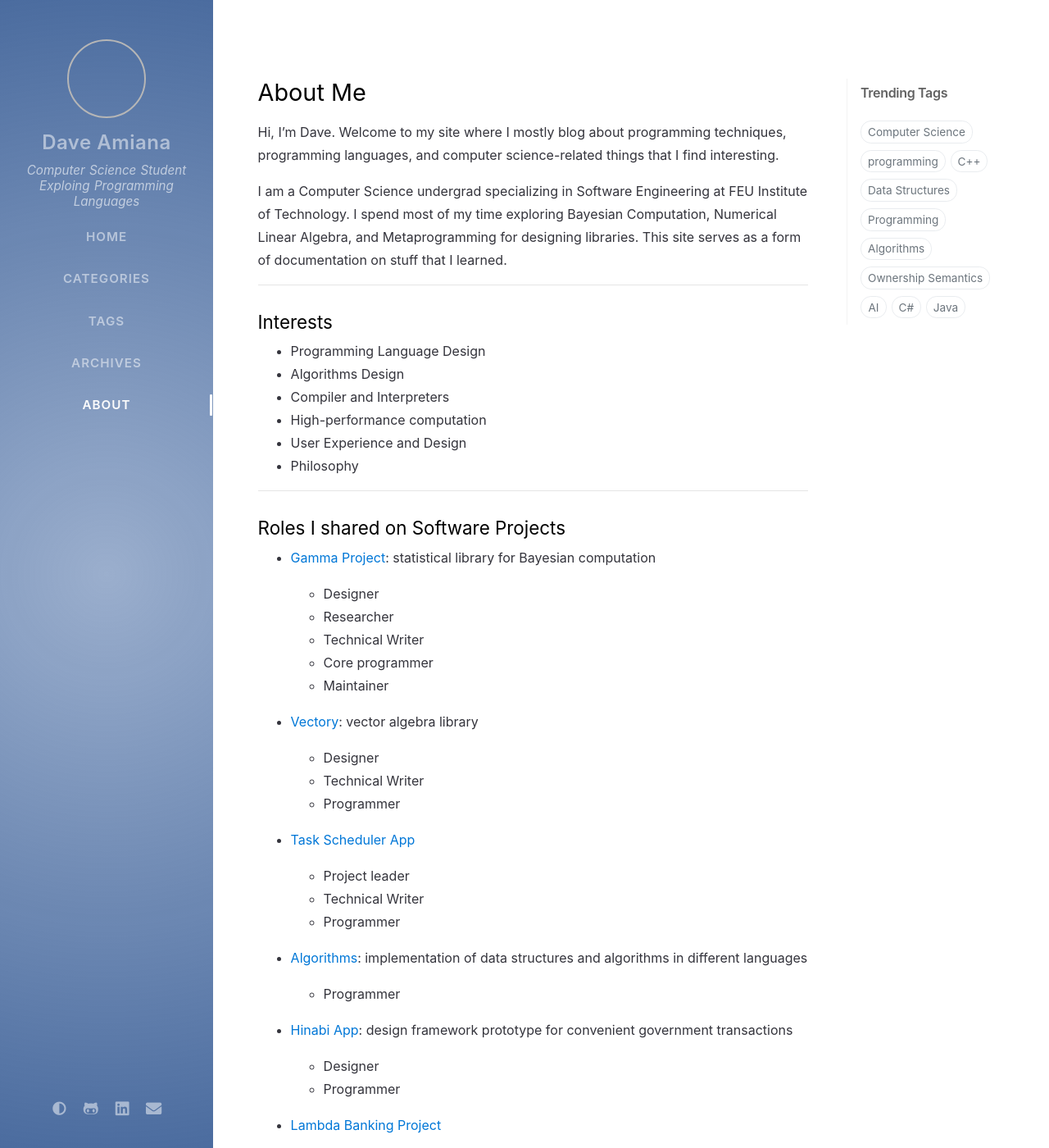
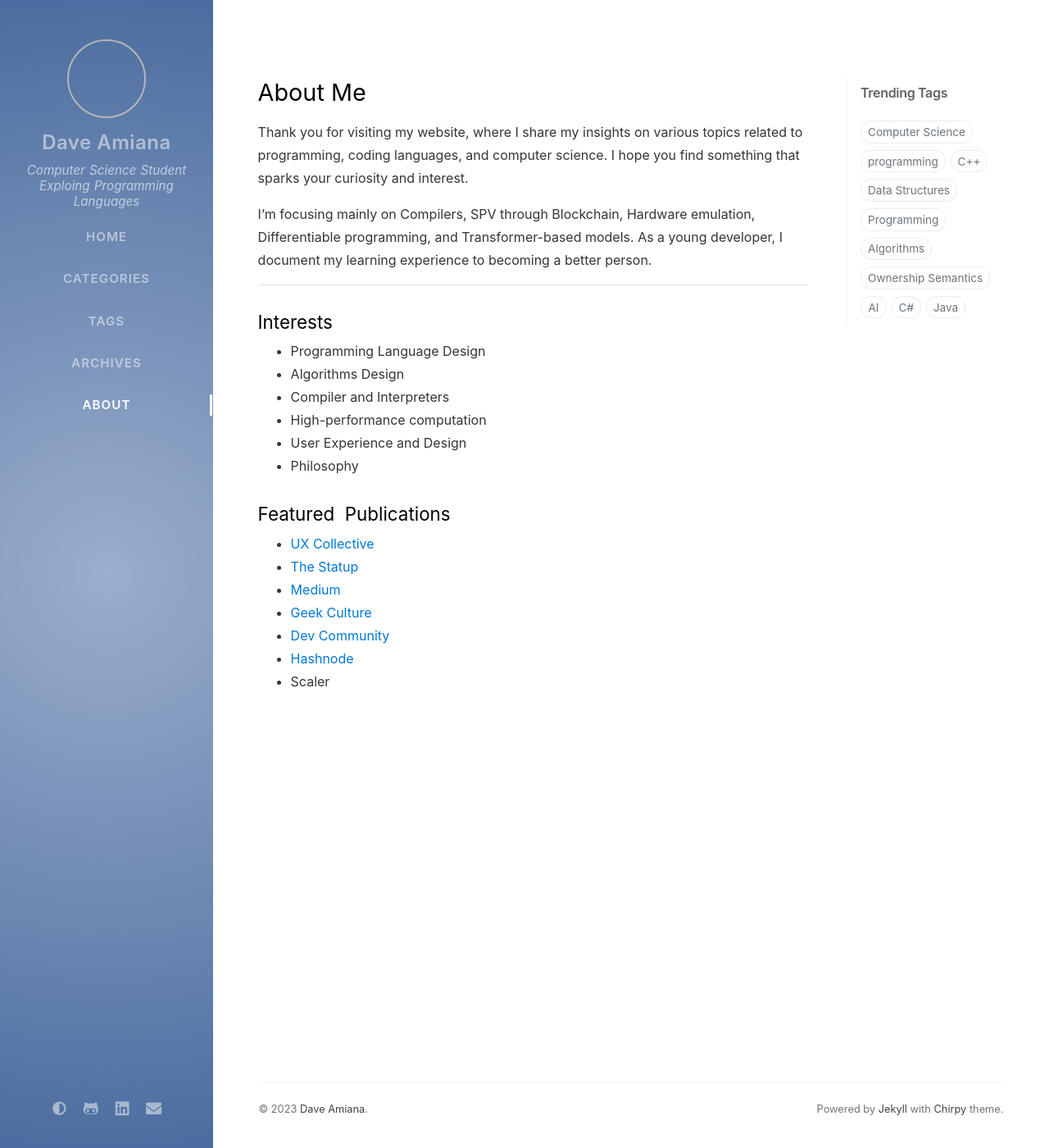
Before and after one commit to adeeconometrics/regularcode, a Jekyll site: the page built from _tabs/about.md, in a window 1280 px wide and 1400 px high. Shown: the whole window at 82% size. Built offline with Jekyll 4.4.1, drawn with Linux system fonts in a browser that asks for light colours; nearby versions of some CDN libraries; comment, search, counter and statistics services are not loaded; some of the changed text lies outside the part shown.

Commit message:
updated content

```diff
--- a/_tabs/about.md
+++ b/_tabs/about.md
@@ -4,17 +4,12 @@ icon: fas fa-info-circle
 order: 4
 ---
 
+
 # About Me
 
+Thank you for visiting my website, where I share my insights on various topics related to programming, coding languages, and computer science. I hope you find something that sparks your curiosity and interest.
 
-
-Hi, I'm Dave. Welcome to my site where I mostly blog about programming techniques, programming languages, and computer science-related things that I find interesting.
-
-
-
-I am a Computer Science undergrad specializing in Software Engineering at FEU Institute of Technology.  I spend most of my time exploring Bayesian Computation, Numerical Linear Algebra, and Metaprogramming for designing libraries. This site serves as a form of documentation on stuff that I learned.
-
-
+I'm focusing mainly on Compilers, SPV through Blockchain, Hardware emulation, Differentiable programming, and Transformer-based models. As a young developer, I document my learning experience to becoming a better person.
 
 ---
 
@@ -27,54 +22,7 @@ I am a Computer Science undergrad specializing in Software Engineering at FEU In
 - User Experience and Design
 - Philosophy
 
-
----
-
-## Roles I shared on Software Projects
-
-- [Gamma Project](https://adeeconometrics.github.io/s_distributions/genindex.html): statistical library for Bayesian computation
-
-  - Designer
-  - Researcher
-  - Technical Writer
-  - Core programmer
-  - Maintainer
-
-- [Vectory](https://adeeconometrics.github.io/Vectory/vector.html): vector algebra library
-
-  - Designer
-  - Technical Writer
-  - Programmer
-
-- [Task Scheduler App](https://adeeconometrics.github.io/TaskScheduler/)
-
-  - Project leader
-  - Technical Writer
-  - Programmer
-
-- [Algorithms](https://github.com/adeeconometrics/Algorithms): implementation of data structures and algorithms in different languages
-
-  - Programmer
-
-- [Hinabi App](https://github.com/adeeconometrics/Hinabi-App): design framework prototype for convenient government transactions
-
-  - Designer
-  - Programmer
-
-- [Lambda Banking Project](https://github.com/adeeconometrics/Lambda-Banking-App/tree/master)
-
-  - Project leader
-  - Programmer
-
-- [Lambda E-commerce Project](https://github.com/adeeconometrics/LambdaPHP_Project/tree/main/Finals)
-
-  - Project Leader
-  - Database Design
-
-
----
-
-## Featured  Publications
+## Featured  Publications
 
 - [UX Collective](https://uxdesign.cc/general-principles-of-design-don-normans-principles-4e2d97267905)
 - [The Statup](https://medium.com/swlh/making-sense-of-algorithms-general-perspective-c3ba626577ae)
@@ -83,69 +31,3 @@ I am a Computer Science undergrad specializing in Software Engineering at FEU In
 - [Dev Community](https://twitter.com/CodeNewbies/status/1434622479646011393)
 - [Hashnode](https://dcode.hashnode.dev/the-r-language-an-overview)
 - Scaler
-
----
-
-## Tech Stack
-
-**Programming Languages**
-
-- C++
-- Python
-- Java
-- Julia
-- C#
-- Swift
-- Dart
-- PHP
-- R
-- Bash
-- PowerShell
-
-
-
-**Database Sytems (RDBMS)**
-
-- Oracle SQL
-- Oracle PL/SQL
-- MySQL
-- SQLite
-- PostgreSQL
-- Prolog
-
-
-
-**Writing Tools**
-
-- Mermaid.js
-- Sphinx
-- Restructured Text
-- Markdown
-- TeX
-  - LaTeX
-  - KaTeX
-  - WordTeX
-- UML
-- Dot Language (Graphviz)
-- Jekyll
-
-
-
-**Visualization Tools**
-
-- Matplotlib
-- Seaborn
-- Tableau
-- ggplot
-- TikZ
-
-
-
-**Computational Frameworks and Libraries**
-
-- SciPy
-- NumPy
-- SymPy
-- Keras
-- TensorFlow
-- JAX (currently learning)
```
Also changed, not shown: _posts/2022-10-22-Stable-Diffusion-From-First-Principles.md (renamed from _posts/2022-10-22-StableDiffusionFromFirstPrinciples.md).
